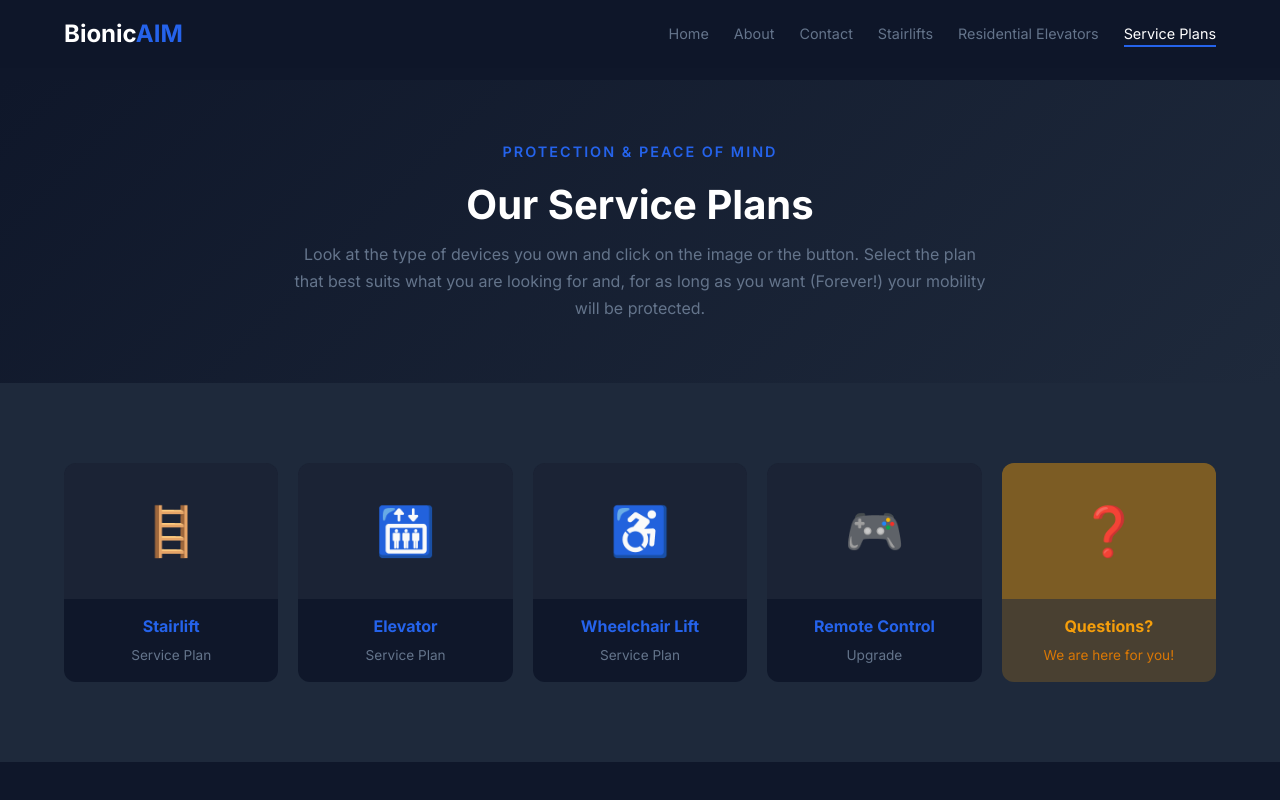
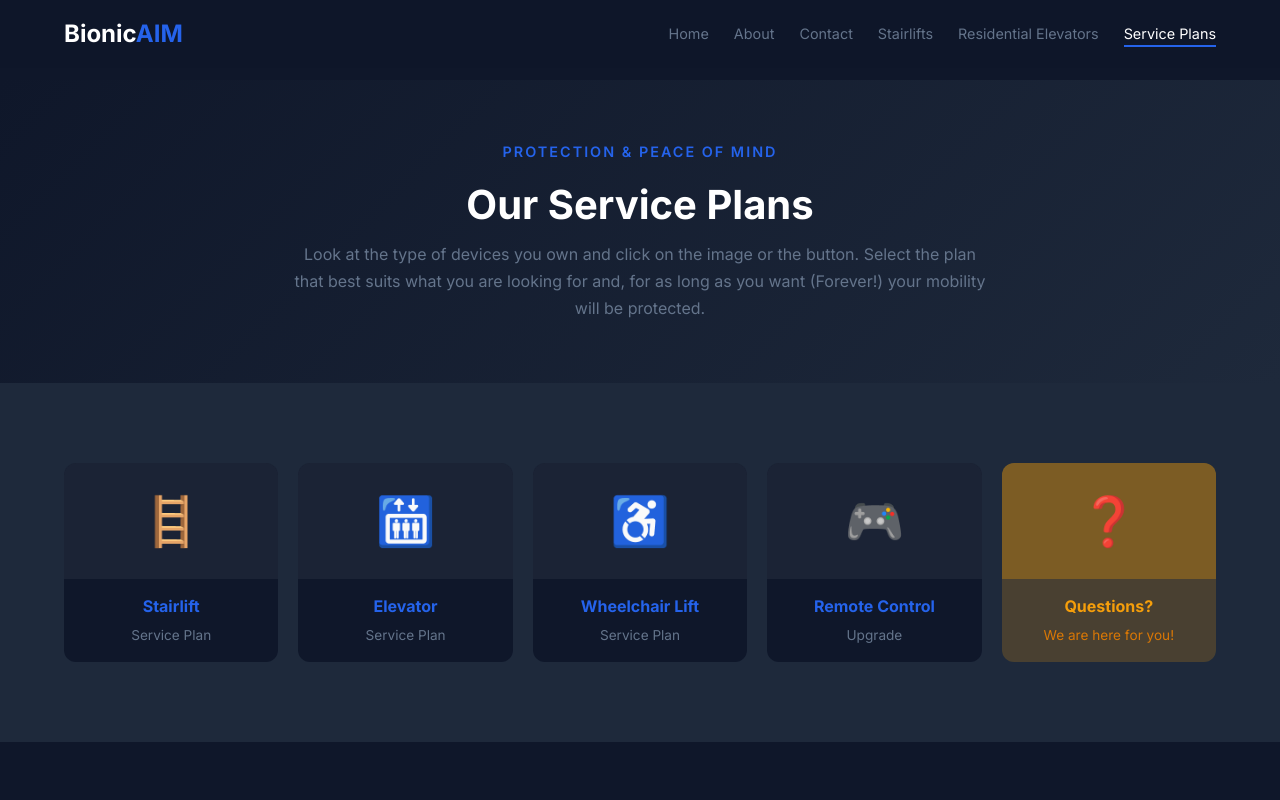
Before and after one commit to LeeDev428/BionicAim, a React (Vite) app: page /service-plans in a window 1280 px wide. Shown: the top 800 px of the page. Built offline with nearby package versions, Linux system fonts and the light colour scheme.

Commit message:
Update ServicePlans.css

```diff
--- a/src/pages/ServicePlans/ServicePlans.css
+++ b/src/pages/ServicePlans/ServicePlans.css
@@ -56,8 +56,17 @@
 }
 
 .category-image {
-  padding: 30px;
+  padding: 20px;
   background: rgba(255, 255, 255, 0.05);
+  display: flex;
+  align-items: center;
+  justify-content: center;
+}
+
+.category-img {
+  width: 100%;
+  height: 120px;
+  object-fit: contain;
 }
 
 .category-card.highlight .category-image {
```
